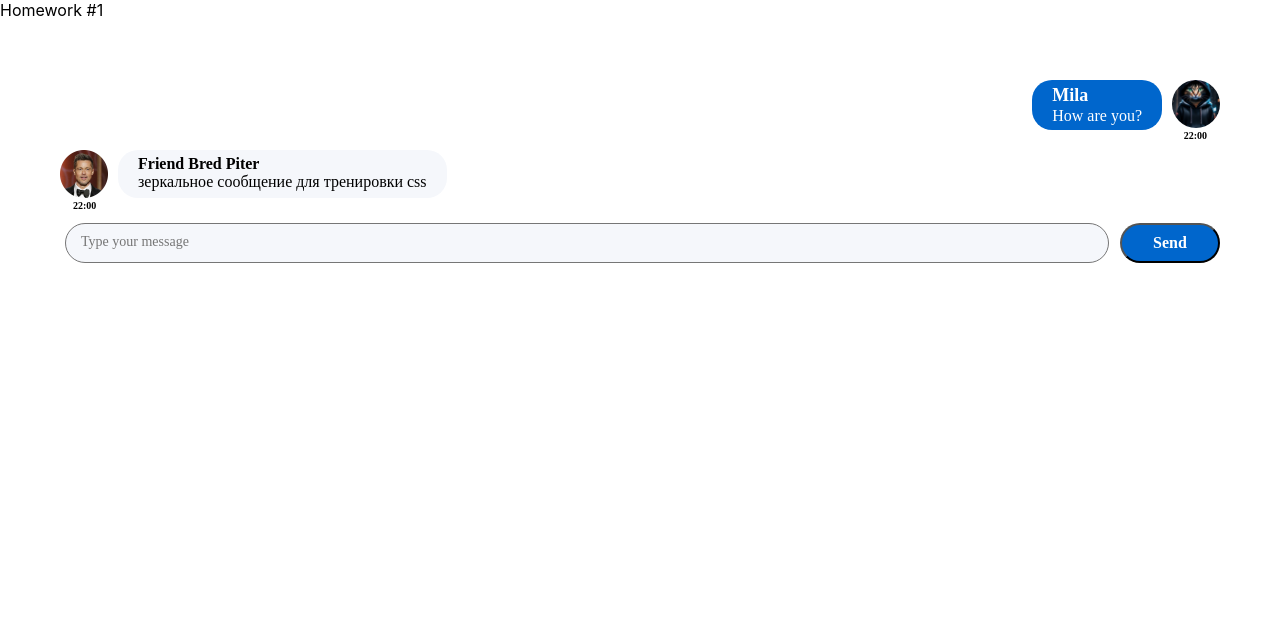
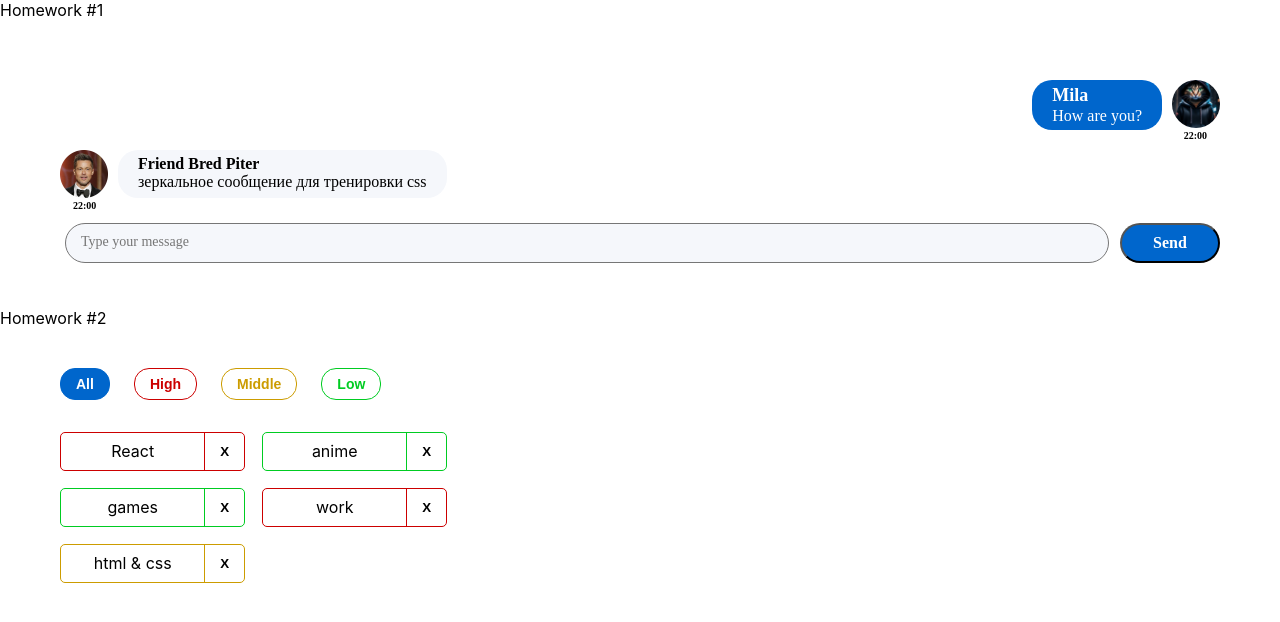
Before and after one commit to MilaKumasinskaya/homework-front-main-2, a React (Create React App) app: page / in a window 1280 px wide. Shown: the top 622 px of the page. Built offline with nearby package versions, Linux system fonts and the light colour scheme.

Commit message:
sprint2-hw2

```diff
--- a/src/App.tsx
+++ b/src/App.tsx
@@ -1,13 +1,13 @@
 import React from 'react'
 import s from './App.module.css'
 import HW1 from './s2-homeworks/hw01/HW1'
+import HW2 from "./s2-homeworks/hw02/HW2";
 
 function App() {
     return (
         <div className={s.App}>
             <HW1/>
-            {/*раскомментировать по ходу выполнения*/}
-            {/*<HW2/>*/}
+            <HW2/>
             {/*<HW3/>*/}
             {/*<HW4/>*/}
 
--- a/src/s2-homeworks/hw02/HW2.tsx
+++ b/src/s2-homeworks/hw02/HW2.tsx
@@ -17,16 +17,16 @@
 * */
 
 // types
-export type AffairPriorityType = any // need to fix any
+export type AffairPriorityType = 'all' | 'high' | 'middle' | 'low'// need to fix any
 export type AffairType = {
-    _id: any // need to fix any
-    name: any // need to fix any
+    _id: number // need to fix any
+    name: string // need to fix any
     priority: AffairPriorityType
 }
 export type FilterType = 'all' | AffairPriorityType
 
 // constants
-const defaultAffairs: any = [ // need to fix any
+const defaultAffairs: Array<AffairType> = [ // need to fix any
     {_id: 1, name: 'React', priority: 'high'}, // студенты могут изменить содержимое name и количество элементов в массиве, ...priority не менять!
     {_id: 2, name: 'anime', priority: 'low'},
     {_id: 3, name: 'games', priority: 'low'},
@@ -35,23 +35,27 @@
 ]
 
 // pure helper functions
-export const filterAffairs = (affairs: any, filter: any): any => { // need to fix any
+export const filterAffairs = (affairs: Array<AffairType>, filter: FilterType): Array<AffairType> => { // need to fix any
+    if (filter === 'all') {
+        return affairs;
+    } else {
+        return affairs.filter((affair) => affair.priority === filter);
+    }
 
-
-    return affairs // need to fix
+    // need to fix
 }
-export const deleteAffair = (affairs: any, _id: any): any => { // need to fix any
-
-    return affairs // need to fix
+export const deleteAffair = (affairs: Array<AffairType>, _id: number): any => { // need to fix any
+    return affairs.filter((e) => e._id !== _id);
+     // need to fix
 }
 
 function HW2() {
-    const [affairs, setAffairs] = useState<any>(defaultAffairs) // need to fix any
+    const [affairs, setAffairs] = useState<Array<AffairType>>(defaultAffairs) // need to fix any
     const [filter, setFilter] = useState<FilterType>('all')
 
     const filteredAffairs = filterAffairs(affairs, filter)
-    const deleteAffairCallback = (_id: any) => { // need to fix any
-        // need to fix
+    const deleteAffairCallback = (_id: number) => { // need to fix any
+        setAffairs(deleteAffair(affairs, _id));
     }
 
     return (
--- a/src/s2-homeworks/hw02/affairs/Affairs.tsx
+++ b/src/s2-homeworks/hw02/affairs/Affairs.tsx
@@ -1,39 +1,48 @@
-import React from 'react'
+import React, {useState} from 'react'
 import Affair from './affair/Affair'
 import {AffairType, FilterType} from '../HW2'
 import s from './Affairs.module.css'
 
 type AffairsPropsType = {
-    data: any // need to fix any
-    setFilter: any
-    deleteAffairCallback: any
+    data: Array<AffairType> // need to fix any
+    setFilter:  (filter: FilterType) => void
+    deleteAffairCallback: (_id: number)=>void
     filter: FilterType
 }
 
-function Affairs(props: AffairsPropsType) {
+function Affairs({data, deleteAffairCallback, filter, setFilter}: AffairsPropsType) {
+    const [filteredAffairs, setFilteredAffairs] = useState<Array<AffairType>>(data)
     const setAll = () => {
+        setFilteredAffairs(data)
+        setFilter('all')
         // need to fix
     }
     const setHigh = () => {
+        setFilteredAffairs(filteredAffairs)
+        setFilter('high')
         // need to fix
     }
     const setMiddle = () => {
+        setFilteredAffairs(filteredAffairs)
+        setFilter('middle')
         // need to fix
     }
     const setLow = () => {
+        setFilteredAffairs(filteredAffairs)
+        setFilter('low')
         // need to fix
     }
 
-    const cnAll = s.button + ' ' + s.all + (props.filter === 'all' ? ' ' + s.active : '')
-    const cnHigh = s.button + ' ' + s.high + (props.filter === 'high' ? ' ' + s.active : '')
-    const cnMiddle = s.button + ' ' + s.middle + (props.filter === 'middle' ? ' ' + s.active : '')
-    const cnLow = s.button + ' ' + s.low + (props.filter === 'low' ? ' ' + s.active : '')
+    const cnAll = s.button + ' ' + s.all + (filter === 'all' ? ' ' + s.active : '')
+    const cnHigh = s.button + ' ' + s.high + (filter === 'high' ? ' ' + s.active : '')
+    const cnMiddle = s.button + ' ' + s.middle + (filter === 'middle' ? ' ' + s.active : '')
+    const cnLow = s.button + ' ' + s.low + (filter === 'low' ? ' ' + s.active : '')
 
-    const mappedAffairs = props.data.map((a: AffairType) => (
+    const mappedAffairs = data.map((a: AffairType) => (
         <Affair
             key={a._id} // кеи ОБЯЗАТЕЛЬНЫ в 99% - так что лучше их писать всегда при создании компонент в мапе
             affair={a}
-            deleteAffairCallback={props.deleteAffairCallback}
+            deleteAffairCallback={deleteAffairCallback}
         />
     ))
 
--- a/src/s2-homeworks/hw02/affairs/affair/Affair.tsx
+++ b/src/s2-homeworks/hw02/affairs/affair/Affair.tsx
@@ -1,4 +1,4 @@
-import React from 'react'
+import React, {MouseEvent} from 'react'
 import { AffairType } from '../../HW2'
 import s from './Affair.module.css'
 import s2 from '../Affairs.module.css'
@@ -6,35 +6,37 @@
 type AffairPropsType = {
     // key не нужно типизировать
     affair: AffairType
-    deleteAffairCallback: any // need to fix any
+    deleteAffairCallback: (_id: number) => void // need to fix any
 }
 
-function Affair(props: AffairPropsType) {
-    const deleteCallback = () => {
+function Affair({affair, deleteAffairCallback}: AffairPropsType) {
+    const deleteCallback = (event: MouseEvent<HTMLButtonElement>) => {
+        deleteAffairCallback(affair._id)
         // need to fix
     }
 
-    const nameClass = s.name + ' ' + s2[props.affair.priority]
-    const buttonClass = s.closeButton + ' ' + s2[props.affair.priority]
-    const affairClass = s.affair + ' ' + s2[props.affair.priority]
+    const nameClass = s.name + ' ' + s2[affair.priority]
+    const buttonClass = s.closeButton + ' ' + s2[affair.priority]
+    const affairClass = s.affair + ' ' + s2[affair.priority]
 
     return (
         <div
-            id={'hw2-affair-' + props.affair._id}
+            id={'hw2-affair-' + affair._id}
             className={affairClass}
         >
-            <div id={'hw2-name-' + props.affair._id} className={nameClass}>
+            <div id={'hw2-name-' + affair._id} className={nameClass}>
                 {/*создаёт студент*/}
-
+                {affair.name}
                 {/**/}
             </div>
-            <div id={'hw2-priority-' + props.affair._id} hidden>
-                {props.affair.priority}
+            <div id={'hw2-priority-' + affair._id} hidden>
+                {affair.priority}
             </div>
 
             <button
-                id={'hw2-button-delete-' + props.affair._id}
+                id={'hw2-button-delete-' + affair._id}
                 className={buttonClass}
+                onClick={deleteCallback}
                 // need to fix
 
             >
```
